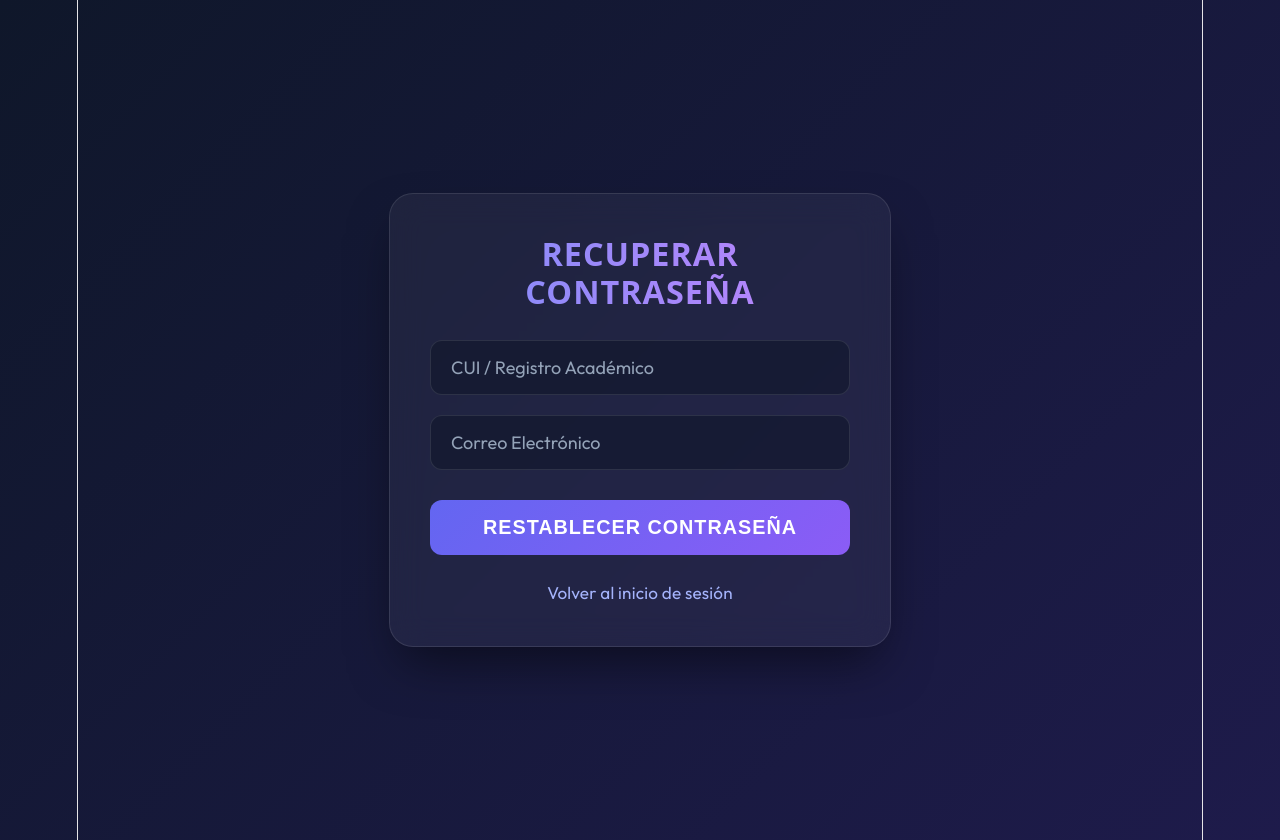
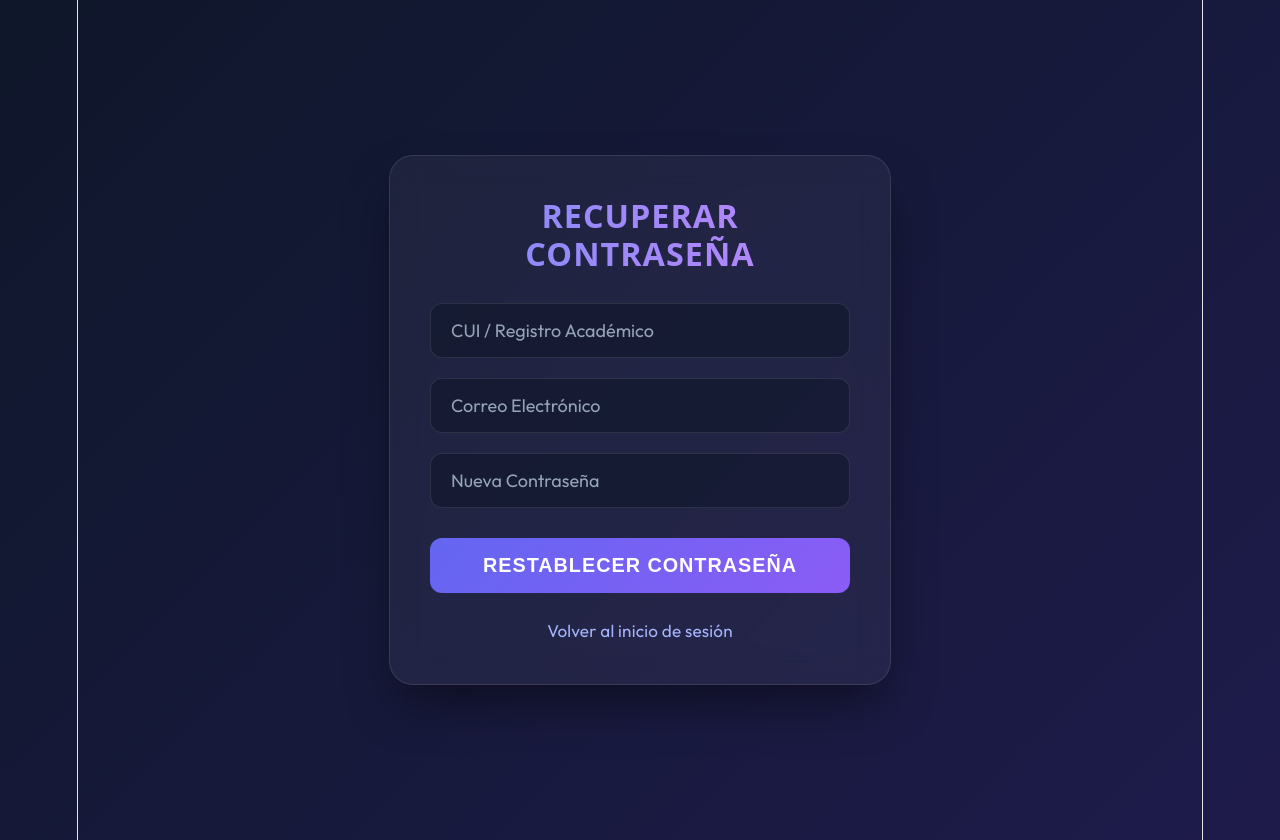
Before and after one commit to JaredGonzalezSa/ecys-review-platform, a React app in the folder frontend/: page /forgot-password in a window 1280 px wide. Built offline with nearby package versions, Linux system fonts and the light colour scheme; the HTML template or start-up script is replaced by a standard one.

Commit message:
fix(frontend): agregar campo de nueva contraseña en el formulario de recuperación

```diff
--- a/frontend/src/pages/ForgotPassword.jsx
+++ b/frontend/src/pages/ForgotPassword.jsx
@@ -6,20 +6,21 @@ import '../styles/auth.css';
 export default function ForgotPassword() {
   const [cui, setCui] = useState('');
   const [email, setEmail] = useState('');
+  const [newPassword, setNewPassword] = useState('');
   const [message, setMessage] = useState({ type: '', text: '' });
 
   const handleSubmit = async (e) => {
     e.preventDefault();
     setMessage({ type: '', text: '' });
 
-    if (!cui || !email) {
+    if (!cui || !email || !newPassword) {
       setMessage({ type: 'error', text: 'Todos los campos son obligatorios.' });
       return;
     }
 
     try {
-      const res = await api.post('/api/auth/reset-password', { cui, email });
-      setMessage({ type: 'success', text: res.data.message || 'Instrucciones enviadas.' });
+      const res = await api.post('/api/auth/reset-password', { cui, email, newPassword });
+      setMessage({ type: 'success', text: res.data.message || 'Contraseña restablecida exitosamente.' });
     } catch (err) {
       setMessage({
         type: 'error',
@@ -54,6 +55,13 @@ export default function ForgotPassword() {
             onChange={(e) => setEmail(e.target.value)}
             className="auth-input"
           />
+          <input
+            type="password"
+            placeholder="Nueva Contraseña"
+            value={newPassword}
+            onChange={(e) => setNewPassword(e.target.value)}
+            className="auth-input"
+          />
           <button type="submit" className="auth-button">
             RESTABLECER CONTRASEÑA
           </button>
```
